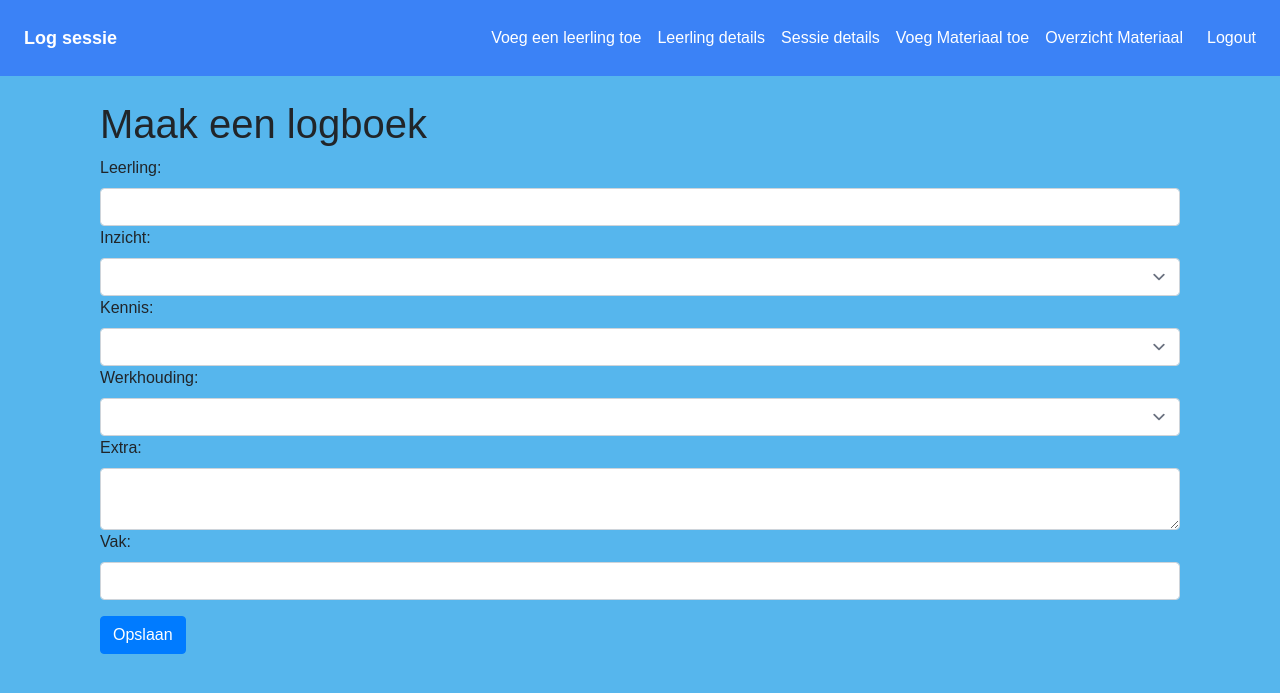
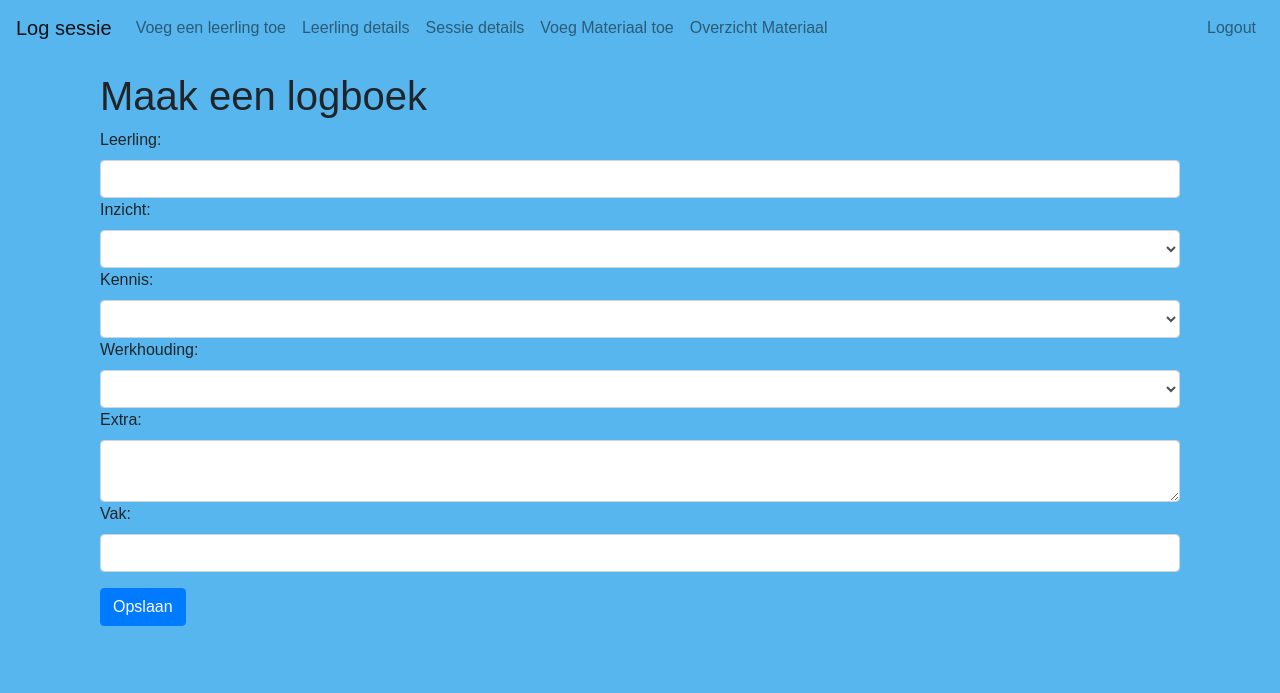
Before and after one commit to arthikek/Schoolklaar, a Django app: page /Login/ in a window 1280 px wide. Shown: the top 693 px of the page. Run offline with Django 4.2, Linux system fonts and the light colour scheme; the visitor is signed in with stand-in values (Sample User, id 1); data that the repository does not hold is empty; style sheets or scripts are compiled from the project's sources; some libraries are stand-ins or nearby versions.

Commit message:
reverted navbar

```diff
--- a/templates/base.html
+++ b/templates/base.html
@@ -1,15 +1,12 @@
-{% load static tailwind_tags %}
 <!DOCTYPE html>
 <html lang="en">
 <head>
     <meta charset="UTF-8">
     <meta name="viewport" content="width=device-width, initial-scale=1.0">
     <!-- Bootstrap CSS -->
-
+    <link rel="stylesheet" href="https://maxcdn.bootstrapcdn.com/bootstrap/4.5.2/css/bootstrap.min.css">
     {% load static %}
     {% load crispy_forms_tags %}
-    {% tailwind_css %}
-    <link rel="stylesheet" href="https://maxcdn.bootstrapcdn.com/bootstrap/4.5.2/css/bootstrap.min.css">
 
     <link rel="stylesheet" href="{% static 'Login/master.css'%}">
 
@@ -17,40 +14,57 @@
     <title>{% block title %}{% endblock %}</title>
 </head>
 <body>
-    <nav class="bg-blue-500 p-4">
+    <nav class="navbar navbar-expand-lg navbar-light" style="background-color: #56b6ed;">
         <!-- Brand -->
-        <div class="flex justify-between items-center">
-            <a class="text-white font-bold text-lg" href="{% url 'Login:add_sessie' %}">Log sessie</a>
+        <a class="navbar-brand" href="{% url 'Login:add_sessie' %}">Log sessie</a>
 
-            <!-- Mobile menu button -->
-            <button class="lg:hidden flex items-center p-3 hover:text-white hover:border-white">
-                <i class="fas fa-bars"></i> <!-- Use Font Awesome for the icon or replace with another icon -->
-            </button>
+        <!-- Toggler/collapsible Button -->
+        <button class="navbar-toggler" type="button" data-toggle="collapse" data-target="#collapsibleNavbar">
+            <span class="navbar-toggler-icon"></span>
+        </button>
 
-            <!-- Navbar links -->
-            <div class="hidden lg:flex space-x-4">
-                <a class="text-white hover:underline" href="{% url 'Login:add_student' %}">Voeg een leerling toe</a>
-                <a class="text-white hover:underline" href="{% url 'Login:student_all' %}">Leerling details</a>
-                <a class="text-white hover:underline" href="{% url 'Login:sessie_all' %}">Sessie details</a>
-                <a class="text-white hover:underline" href="{% url 'Login:add_materiaal' %}">Voeg Materiaal toe</a>
-                <a class="text-white hover:underline" href="{% url 'Login:materiaal_all' %}">Overzicht Materiaal</a>
+        <!-- Navbar links -->
+        <div class="collapse navbar-collapse" id="collapsibleNavbar">
+            <ul class="navbar-nav">
+                <li class="nav-item">
+                    <a class="nav-link" href="{% url 'Login:add_student' %}">Voeg een leerling toe</a>
+                </li>
+                <li class="nav-item">
+                    <a class="nav-link" href="{% url 'Login:student_all' %}">Leerling details</a>
+                </li>
+                <li class="nav-item">
+                    <a class="nav-link" href="{% url 'Login:sessie_all' %}">Sessie details</a>
+                </li>
+                <li class="nav-item">
+                    <a class="nav-link" href="{% url 'Login:add_materiaal' %}">Voeg Materiaal toe</a>
+                </li>
+                <li class="nav-item">
+                    <a class="nav-link" href="{% url 'Login:materiaal_all' %}">Overzicht Materiaal</a>
+                </li>
+            </ul>
 
-                <!-- Logout link -->
-                {% if user.is_authenticated %}
-                <span class="flex space-x-4 ml-4">
-                    <a class="text-white hover:underline" href="{% url 'logout' %}">Logout</a>
-                </span>
-                {% endif %}
-            </div>
+            <!-- Logout link -->
+            {% if user.is_authenticated %}
+            <ul class="navbar-nav ml-auto">
+                <li class="nav-item">
+                    <a class="nav-link" href="{% url 'logout' %}">Logout</a>
+                </li>
+            </ul>
+            {% endif %}
         </div>
     </nav>
 
-    <div class="container mx-auto mt-6">
+
+
+    <div class="container mt-3">
         {% block content %}{% endblock %}
     </div>
 
-    <!-- You might want to replace the Bootstrap's jQuery and Popper.js with AlpineJS for the mobile menu toggle functionality in TailwindCSS -->
-
-    <!-- AlpineJS -->
-    <script src="https://cdn.jsdelivr.net/gh/alpinejs/alpine@v2.x.x/dist/alpine.min.js" defer></script>
+    <!-- jQuery library -->
+    <script src="https://ajax.googleapis.com/ajax/libs/jquery/3.5.1/jquery.min.js"></script>
+    <!-- Popper JS -->
+    <script src="https://cdnjs.cloudflare.com/ajax/libs/popper.js/1.16.0/umd/popper.min.js"></script>
+    <!-- Latest compiled JavaScript -->
+    <script src="https://maxcdn.bootstrapcdn.com/bootstrap/4.5.2/js/bootstrap.min.js"></script>
+</body>
 </html>
```
